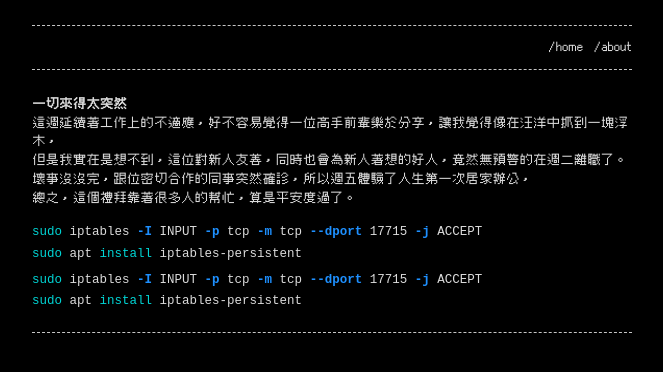
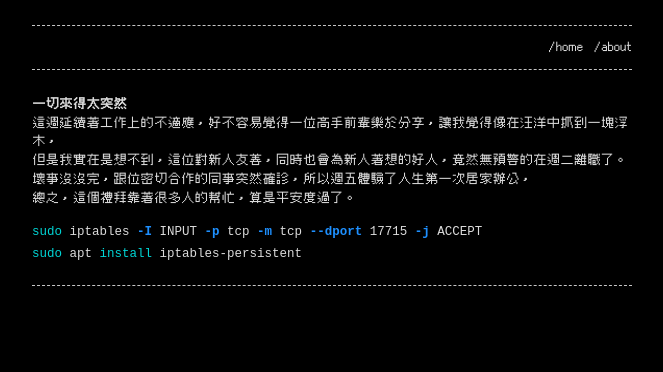
Before and after one commit to morningdip/home, a Jekyll site: the page built from _posts/2022-07-29-wfh.md, in a window 1280 px wide. Shown: the top 372 px of the page, without its empty margins (308-971 px from the left). Built offline with Jekyll 4.4.1, drawn with Linux system fonts in a browser that asks for light colours.

Commit message:
fix: mix

````diff
--- a/_posts/2022-07-29-wfh.md
+++ b/_posts/2022-07-29-wfh.md
@@ -12,13 +12,6 @@ categories: 日記
 壞事沒沒完，跟位密切合作的同事突然確診，所以週五體驗了人生第一次居家辦公，
 總之，這個禮拜靠著很多人的幫忙，算是平安度過了。
 
-{% highlight shell %}
-
-sudo iptables -I INPUT -p tcp -m tcp --dport 17715 -j ACCEPT
-sudo apt install iptables-persistent
-
-{% endhighlight %}
-
 ```shell
 sudo iptables -I INPUT -p tcp -m tcp --dport 17715 -j ACCEPT
 sudo apt install iptables-persistent
````
Also changed, not shown: other parts of _posts/2022-07-29-wfh.md (+1 -1 lines).
